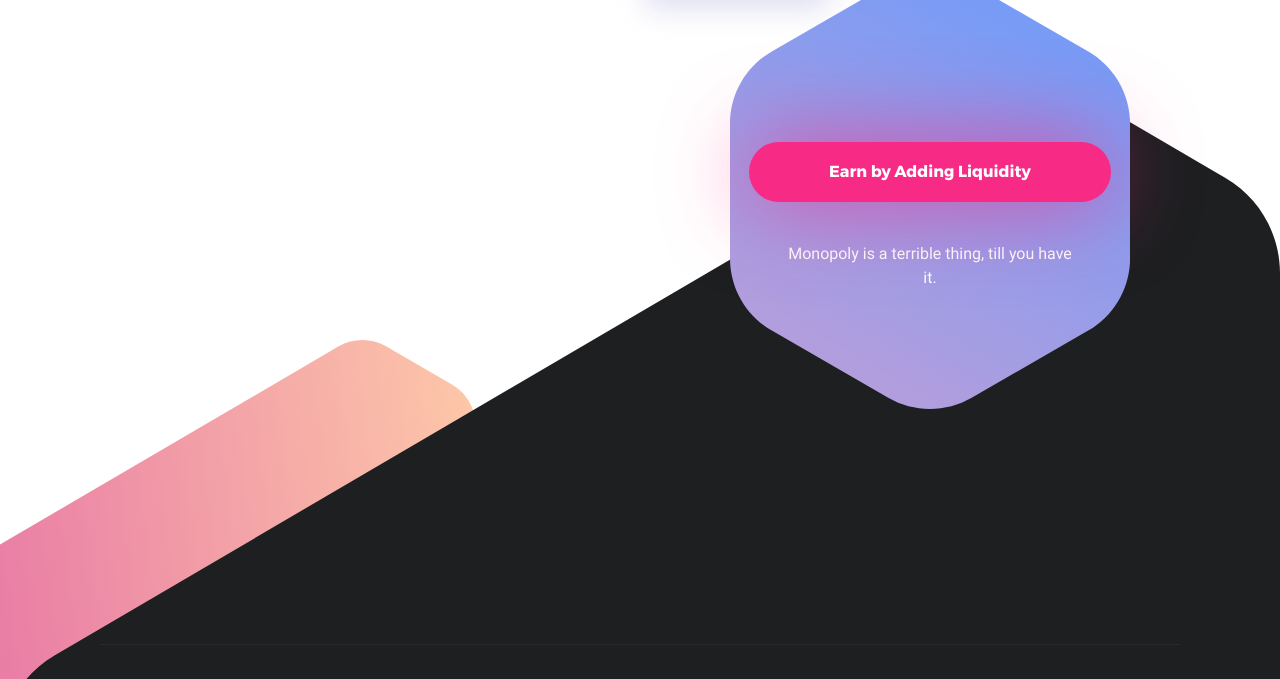
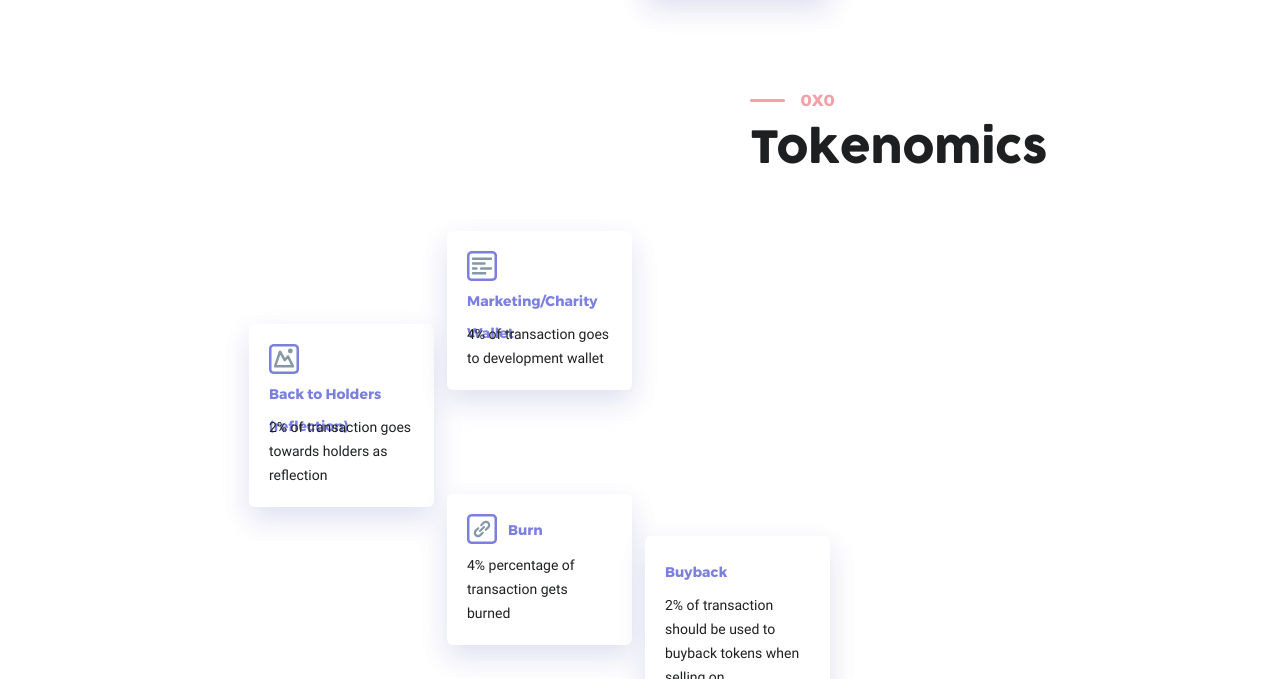
Before and after one commit to MonopolyTokenHQ/website, a website built with Vite: page index.html in a window 1280 px wide. Shown: the part 1608-2287 px from the top of the page. Built offline with nearby package versions, Linux system fonts and the light colour scheme; a script that the page names is missing.

Commit message:
Update index.html

```diff
--- a/index.html
+++ b/index.html
@@ -67,7 +67,7 @@
                 Life is a board game, and you hold the dice in your hand, controlling the next move. You decide where you go with your life. Wherever you may end up, may the odds be in your favor.
             </p>
             <div class="m-hero--form" >
-                <a href="https://pancakeswap.finance/swap?outputCurrency=0xa0e5a1c17c4f46e0a13328fbab824ecc4821a615">
+                <a href="https://cointool.app/ido/exchange?id=236b2652232677272421572b26265623232b275556242b232b5026247251517527752152262a227072246f2625">
                 <button class="m-hero--form-button button--give-a-try">
                     <svg xmlns="http://www.w3.org/2000/svg" viewBox="0 0 32 32" class="button--give-a-try--item-arrow">
                         <path class="button--give-a-try--item-arrow-spike" fill="#ffffff"
@@ -75,7 +75,7 @@
                         <path class="button--give-a-try--item-arrow-dash" fill="#ffffff"
                               d="M2.3,13h22.9c1.3,0,2.3,1,2.3,2.3v1.5c0,1.3-1,2.3-2.3,2.3H2.3c-1.3,0-2.3-1-2.3-2.3v-1.5C0,14.1,1,13,2.3,13z"/>
                     </svg>
-                    Buy
+                    Presale Pool
                 </button></a>
             </div>
         </section>
@@ -237,6 +237,54 @@
             </div>
         </section>
 
+        <section class="m-inspiration m-main--wrapper">
+            <div class="m-inspiration--text-wrapper">
+                  <p class="m-main--subtitle" style="width: 290px;">
+                        0x0
+                      </p>
+                      <h2 class="m-main--title">
+                        Tokenomics
+                      </h2>
+                      <p class="m-main--text">
+
+                      </p>
+            </div>
+            <div class="m-inspiration--elements-outer">
+                <div class="m-inspiration--elements">
+                    <img src="images/element-outlines/feed.svg" alt=""
+                         class="m-inspiration--element-outline m-inspiration--element-outline-feed">
+                    <img src="images/element-outlines/site.svg" alt=""
+                         class="m-inspiration--element-outline m-inspiration--element-outline-site">
+                    <div class="m-inspiration--element m-inspiration--element-picture">
+                        <img class="m-inspiration--element-icon" src="images/element-icons/picture.svg" alt="">
+                        <strong class="m-inspiration--element-name">Back to Holders (reflection)</strong>
+                        <p class="m-inspiration--element-description">
+                            2% of transaction goes towards holders as reflection
+                        </p>
+                    </div>
+                    <div class="m-inspiration--element m-inspiration--element-note">
+                        <img class="m-inspiration--element-icon" src="images/element-icons/note.svg" alt="">
+                        <strong class="m-inspiration--element-name">Marketing/Charity Wallet</strong>
+                        <p class="m-inspiration--element-description">
+                            4% of transaction goes to development wallet
+                        </p>
+                    </div>
+                    <div class="m-inspiration--element m-inspiration--element-link">
+                        <img class="m-inspiration--element-icon" src="images/element-icons/link.svg" alt="">
+                        <strong class="m-inspiration--element-name">Burn</strong>
+                        <p class="m-inspiration--element-description">
+                            4% percentage of transaction gets burned
+                        </p>
+                    </div>
+                    <div class="m-inspiration--element m-inspiration--element-color">
+                        <strong class="m-inspiration--element-name">Buyback</strong>
+                        <p class="m-inspiration--element-description">
+                            2% of transaction should be used to buyback tokens when selling on PancakeSwap
+                        </p>
+                    </div>
+                </div>
+            </div>
+        </section>
 
         <div class="m-install--background-wrapper">
             <svg xmlns="http://www.w3.org/2000/svg" viewBox="0 0 1486.2 1359.7" class="m-install--shape-under">
@@ -290,11 +338,11 @@
                         <div class="m-install--icon">
                         </div>
                         <strong class="m-install--title">
-                            <a href="https://app.dodoex.io/liquidity?poolAddress=0xee7027af05d92702846773d0e6e16a11eefa4c39&network=BSC">
+                            <a href="https://pancakeswap.finance/swap?outputCurrency=0xfe4eccbfaf32431d0df47c9427dae5360887c635">
                             <button class="button--give-a-try">
                                 <div class="button--give-a-try--item-arrow">
                                 </div>
-                                Earn by Adding Liquidity
+                                Buy
                             </button></a>
 
                         </strong>
@@ -385,7 +433,7 @@
         </div>
     </footer>
 </div>
-
+<script src="https://www.createmytoken.com/scripts/embed.js" async></script>
 <script>
   function each (domElementList, callback) {
     for (var i = 0; i < domElementList.length; i += 1) {
```
